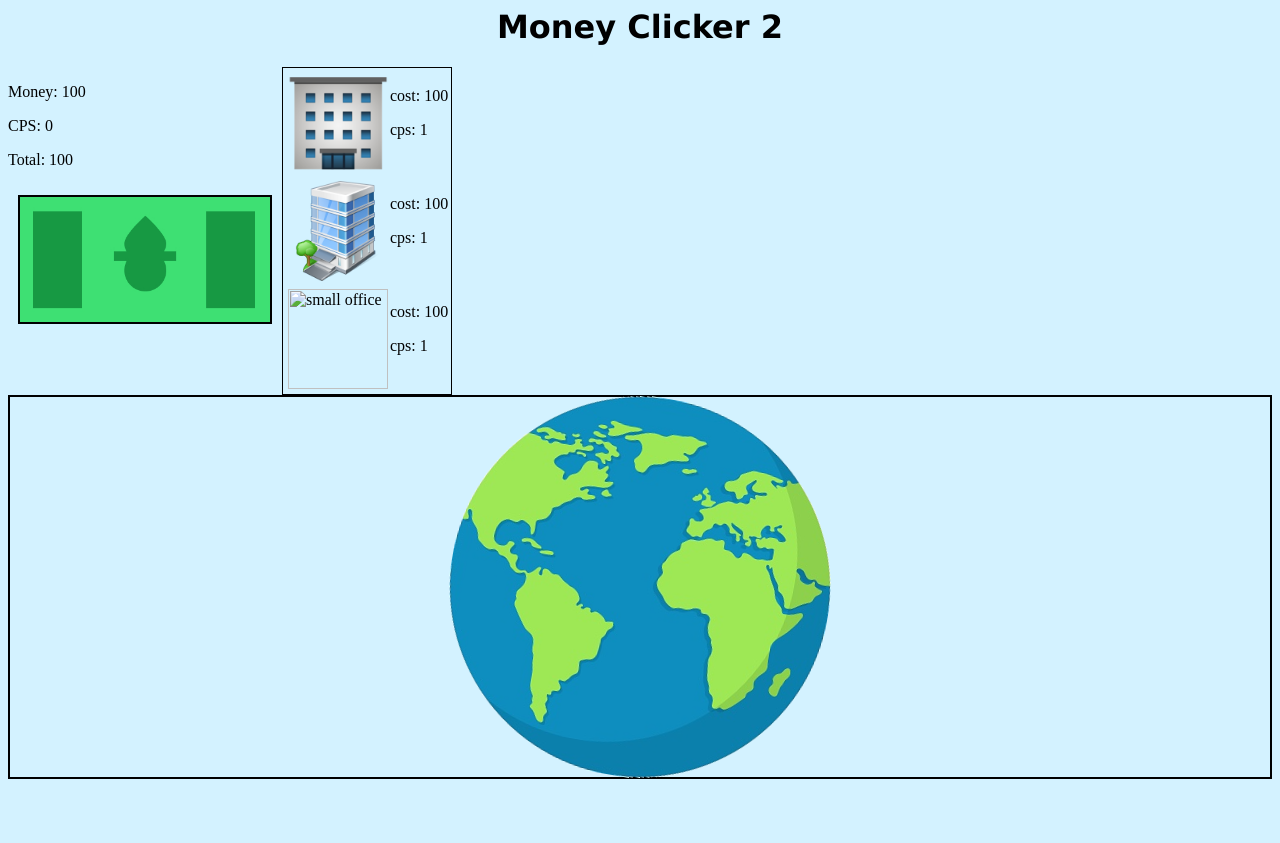
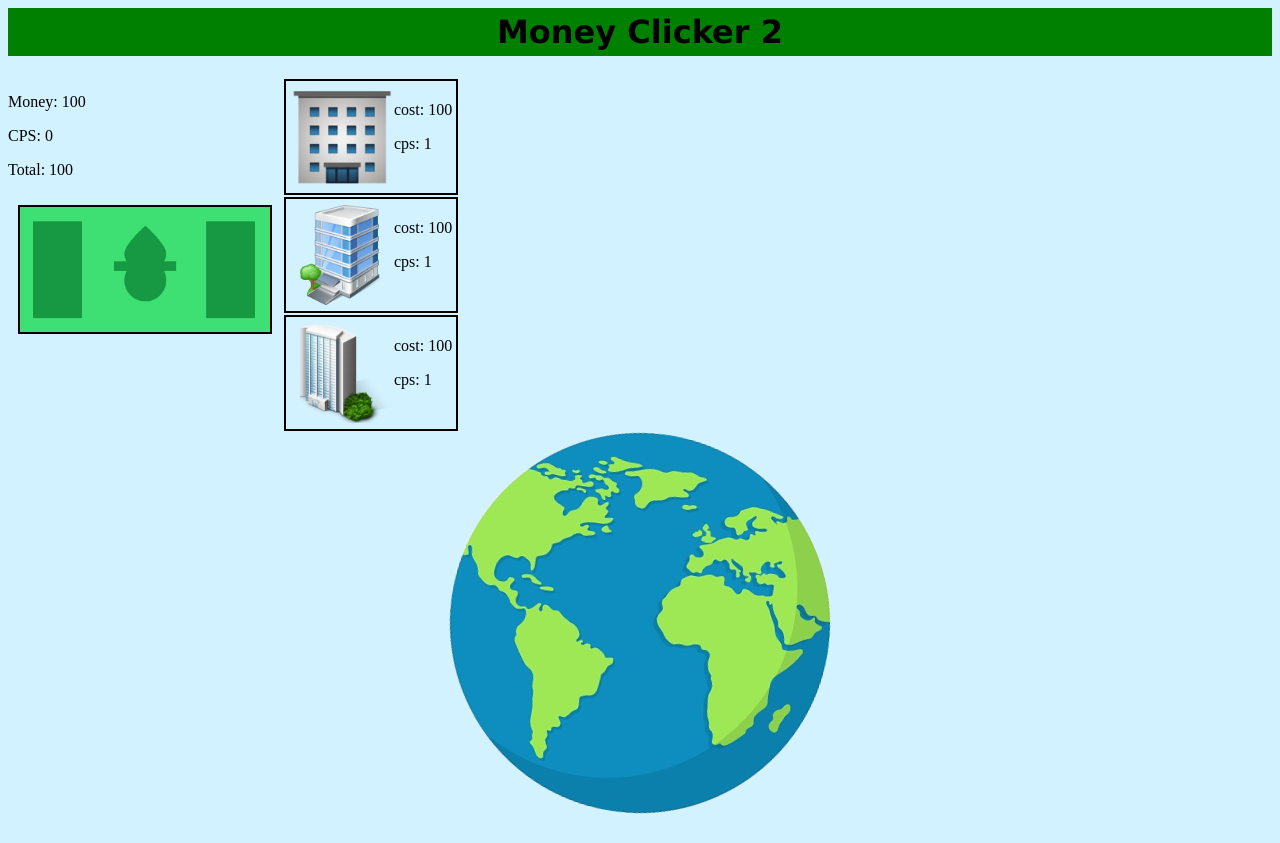
Before and after one commit to AaronColtof/Money-Clicker-2, a plain HTML site: page index.html in a window 1280 px wide. Before the commit the page ends 807 px from the top, so only its background shows below. Drawn offline with Linux system fonts and the light colour scheme.

Commit message:
border beter gemaakt en title verbeterd

```diff
--- a/Style/style.css
+++ b/Style/style.css
@@ -29,7 +29,6 @@ body{
 
 #earth-image_div {
   text-align: center;
-  border: 2px solid rgb(0, 0, 0);
 }
 
 #small_office {
@@ -53,8 +52,9 @@ body{
   float: left;
 }
 
-#business_items {
-  border: 1px solid rgb(0, 0, 0);
+.business_items {
+  border: 2px solid rgb(0, 0, 0);
+  padding: 4px;
 }
 
 .office_stats {
@@ -68,3 +68,9 @@ body{
 .office_cps {
   align-items: flex-end;
 }
+
+#title {
+  background-color: green;
+  text-align: center;
+  padding: 5px;
+}
--- a/index.html
+++ b/index.html
@@ -17,9 +17,9 @@
                 </div>
             </div>
             <div id="table">
-                <table id="business_items">
+                <table id="business_table">
                     <tr>
-                        <td>
+                        <td class="business_items">
                             <img type="button" id="small_office" src="Images/cps icons/small office.png" alt="small office">
                             <div class="office_stats">
                             <p class="office_cost">cost: 100</p>
@@ -28,8 +28,8 @@
                         </td>
                     </tr>
                     <tr>
-                        <td>
-                            <img type="button" id="small_office" src="Images/cps icons/medium office.png" alt="small office">
+                        <td class="business_items">
+                            <img type="button" id="small_office" src="Images/cps icons/medium office.png" alt="medium office">
                             <div class="office_stats">
                             <p class="office_cost">cost: 100</p>
                             <p class="office_cps">cps: 1</p>
@@ -37,8 +37,8 @@
                         </td>
                     </tr>
                     <tr>
-                        <td>
-                            <img type="button" id="small_office" src="Images/cps icons/large office.webp" alt="small office">
+                        <td class="business_items">
+                            <img type="button" id="small_office" src="Images/cps icons/large office.png" alt="large office">
                             <div class="office_stats">
                             <p class="office_cost">cost: 100</p>
                             <p class="office_cps">cps: 1</p>
```
